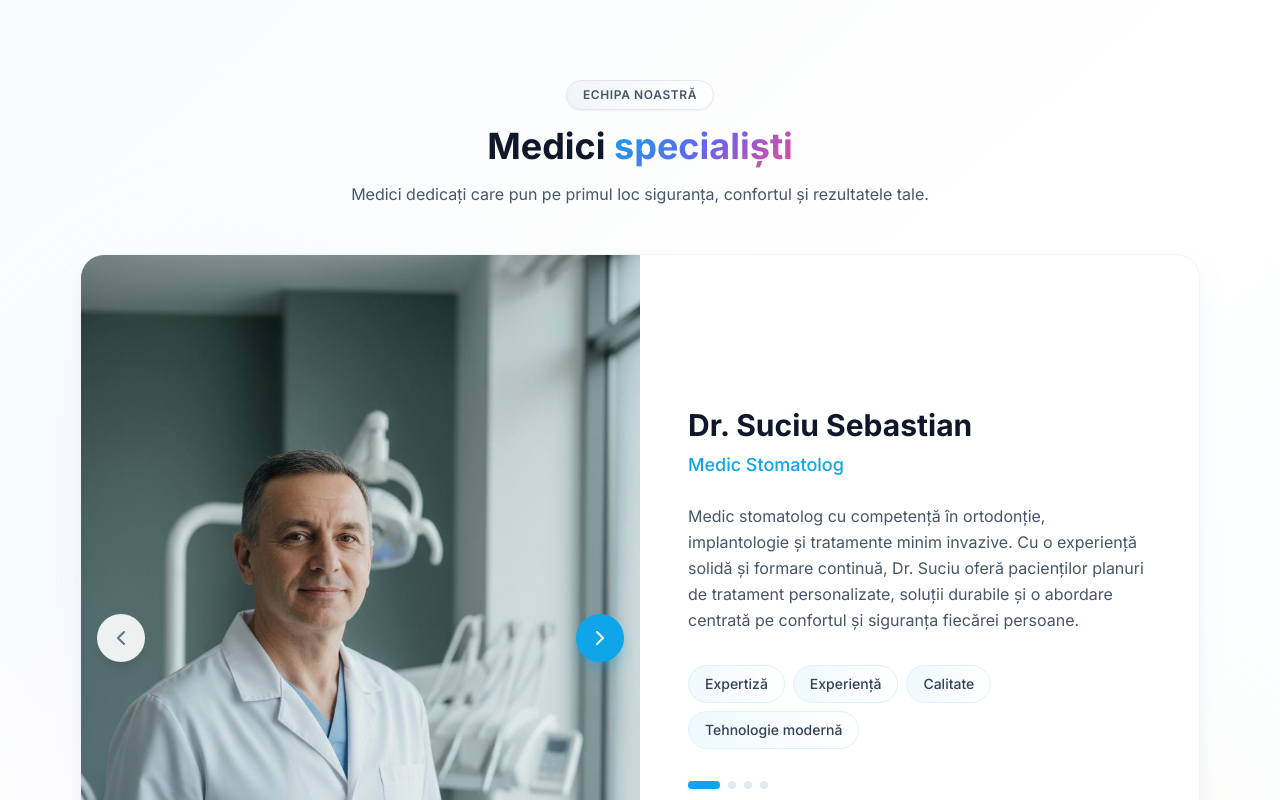
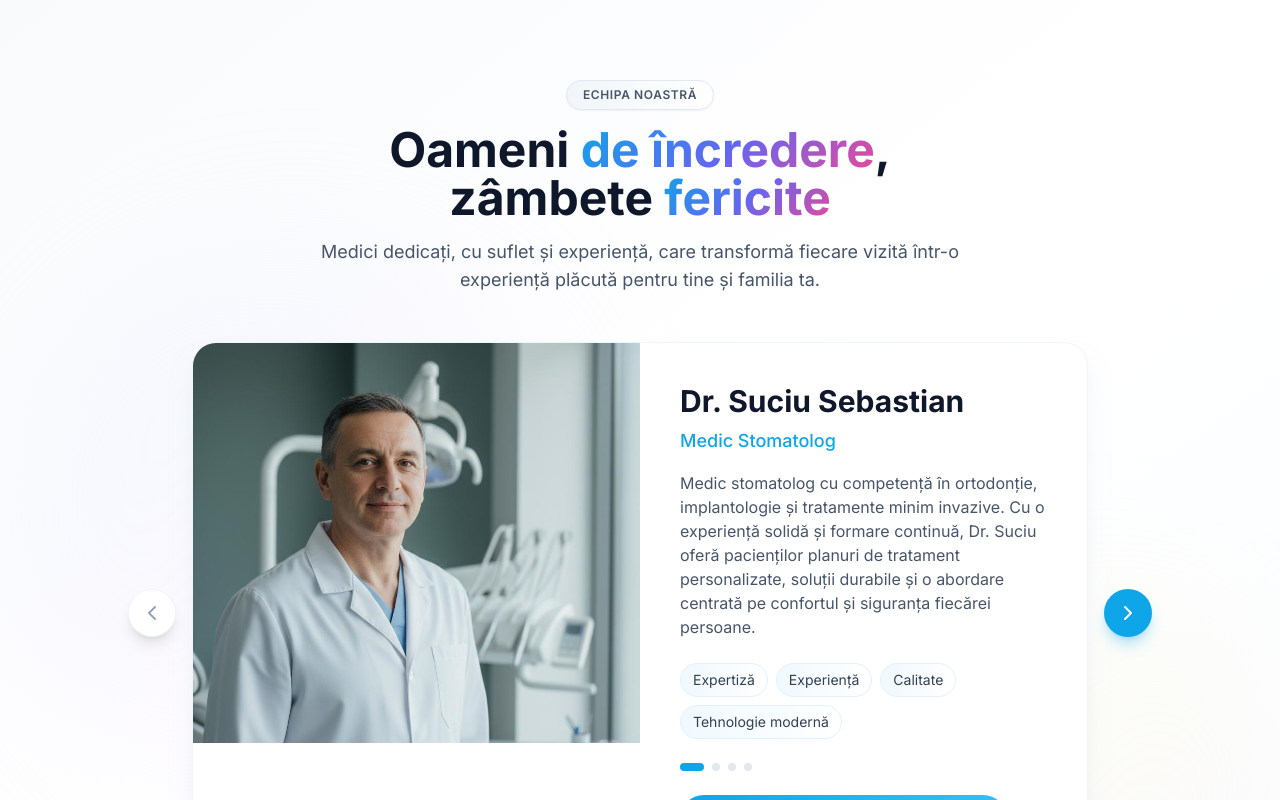
Before and after one commit to atwonio16/doctor-suciu-dental, a React (Vite) app: page / in a window 1280 px wide. Shown: the part 1460-2260 px from the top of the page. Built offline with nearby package versions, Linux system fonts and the light colour scheme.

Commit message:
Update team section - buttons outside card, catchy text, consistent sizing

```diff
--- a/src/sections/TeamSection.tsx
+++ b/src/sections/TeamSection.tsx
@@ -58,62 +58,58 @@ const TeamSection = () => {
       </div>
 
       <div className="relative z-10 w-full px-4 sm:px-6 lg:px-12 xl:px-20">
-        <div className="max-w-6xl mx-auto">
-          {/* Header */}
+        <div className="max-w-7xl mx-auto">
+          {/* Header - Catchy */}
           <div className="text-center mb-12">
             <span className="category-pill mb-4">ECHIPA NOASTRĂ</span>
-            <h2 className="text-3xl sm:text-4xl font-bold text-slate-900 mb-4">
-              Medici <span className="gradient-text">specialiști</span>
+            <h2 className="text-3xl sm:text-4xl lg:text-5xl font-bold text-slate-900 mb-4">
+              Oameni <span className="gradient-text">de încredere</span>,<br />
+              zâmbete <span className="gradient-text">fericite</span>
             </h2>
-            <p className="text-slate-600 max-w-2xl mx-auto">
-              Medici dedicați care pun pe primul loc siguranța, confortul și rezultatele tale.
+            <p className="text-slate-600 max-w-2xl mx-auto text-lg">
+              Medici dedicați, cu suflet și experiență, care transformă fiecare vizită
+              într-o experiență plăcută pentru tine și familia ta.
             </p>
           </div>
 
-          {/* Doctor Card - Full width with image on left */}
-          <div className="bg-white rounded-3xl shadow-xl shadow-slate-200/50 border border-slate-100 overflow-hidden">
-            <div className="grid lg:grid-cols-2 min-h-[500px]">
-              {/* Left - Full Image with navigation buttons on card */}
-              <div className="relative h-[300px] lg:h-auto">
+          {/* Carousel Container with Navigation */}
+          <div className="flex items-center justify-center gap-4">
+            {/* Left Arrow - Outside card */}
+            <button
+              onClick={prevDoctor}
+              className="flex-shrink-0 w-12 h-12 rounded-full bg-white shadow-lg border border-slate-100 flex items-center justify-center text-slate-400 hover:text-sky-500 hover:shadow-xl transition-all"
+              aria-label="Previous doctor"
+            >
+              <ChevronLeft className="w-6 h-6" />
+            </button>
+
+            {/* Doctor Card */}
+            <div className="flex-1 max-w-4xl bg-white rounded-3xl shadow-xl shadow-slate-200/50 border border-slate-100 overflow-hidden">
+              <div className="grid lg:grid-cols-2">
+                {/* Left - Image */}
+                <div className="relative h-[280px] lg:h-[400px]">
                   <img
                     src={activeDoctor.image}
                     alt={activeDoctor.name}
                     className="w-full h-full object-cover"
                   />
-
-                {/* Navigation buttons on the card */}
-                <button
-                  onClick={prevDoctor}
-                  className="absolute left-4 top-1/2 -translate-y-1/2 w-12 h-12 rounded-full bg-white/90 backdrop-blur-sm shadow-lg flex items-center justify-center text-slate-500 hover:text-sky-500 hover:bg-white transition-all z-10"
-                  aria-label="Previous doctor"
-                >
-                  <ChevronLeft className="w-6 h-6" />
-                </button>
-
-                <button
-                  onClick={nextDoctor}
-                  className="absolute right-4 top-1/2 -translate-y-1/2 w-12 h-12 rounded-full bg-sky-500 shadow-lg shadow-sky-500/30 flex items-center justify-center text-white hover:bg-sky-400 transition-all z-10"
-                  aria-label="Next doctor"
-                >
-                  <ChevronRight className="w-6 h-6" />
-                </button>
                 </div>
 
                 {/* Right - Info */}
-              <div className="p-8 lg:p-12 flex flex-col justify-center">
-                <h3 className="text-3xl font-bold text-slate-900 mb-2">{activeDoctor.name}</h3>
-                <p className="text-sky-500 font-medium text-lg mb-6">{activeDoctor.title}</p>
+                <div className="p-6 lg:p-10 flex flex-col justify-center">
+                  <h3 className="text-2xl lg:text-3xl font-bold text-slate-900 mb-2">{activeDoctor.name}</h3>
+                  <p className="text-sky-500 font-medium text-lg mb-4">{activeDoctor.title}</p>
 
-                <p className="text-slate-600 leading-relaxed mb-8">
+                  <p className="text-slate-600 leading-relaxed mb-6 text-sm lg:text-base">
                     {activeDoctor.description}
                   </p>
 
                   {/* Tags */}
-                <div className="flex flex-wrap gap-2 mb-8">
+                  <div className="flex flex-wrap gap-2 mb-6">
                     {activeDoctor.tags.map((tag, index) => (
                       <span
                         key={index}
-                      className="px-4 py-2 rounded-full bg-gradient-to-r from-sky-50 to-white border border-sky-100 text-slate-700 text-sm font-medium"
+                        className="px-3 py-1.5 rounded-full bg-gradient-to-r from-sky-50 to-white border border-sky-100 text-slate-700 text-sm"
                       >
                         {tag}
                       </span>
@@ -121,14 +117,14 @@ const TeamSection = () => {
                   </div>
 
                   {/* Dots indicator */}
-                <div className="flex items-center gap-2 mb-8">
+                  <div className="flex items-center gap-2 mb-6">
                     {doctors.map((_, index) => (
                       <button
                         key={index}
                         onClick={() => setActiveIndex(index)}
                         className={`h-2 rounded-full transition-all ${
                           index === activeIndex
-                          ? 'w-8 bg-sky-500'
+                            ? 'w-6 bg-sky-500'
                             : 'w-2 bg-slate-200 hover:bg-slate-300'
                         }`}
                         aria-label={`Go to doctor ${index + 1}`}
@@ -146,6 +142,16 @@ const TeamSection = () => {
                 </div>
               </div>
             </div>
+
+            {/* Right Arrow - Outside card */}
+            <button
+              onClick={nextDoctor}
+              className="flex-shrink-0 w-12 h-12 rounded-full bg-sky-500 shadow-lg shadow-sky-500/30 flex items-center justify-center text-white hover:bg-sky-400 hover:shadow-xl transition-all"
+              aria-label="Next doctor"
+            >
+              <ChevronRight className="w-6 h-6" />
+            </button>
+          </div>
         </div>
       </div>
     </section>
```
Also changed, not shown: 5 other files (tests, documents, lock files or other folders). Lines whose indentation alone changed are shown as unchanged.
